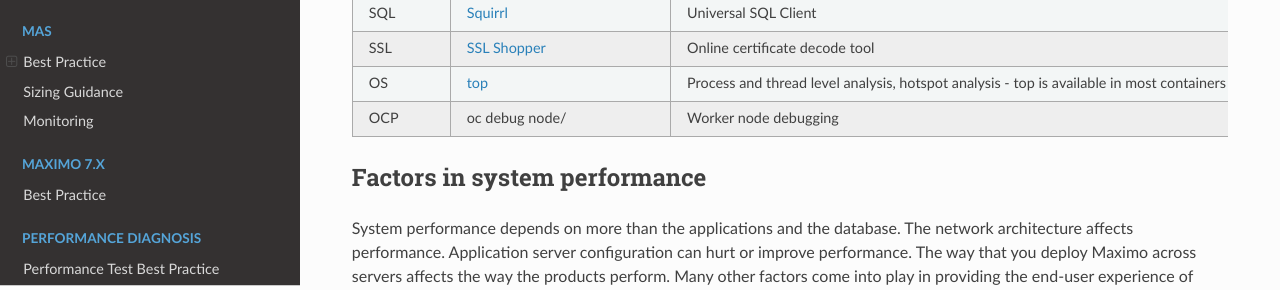
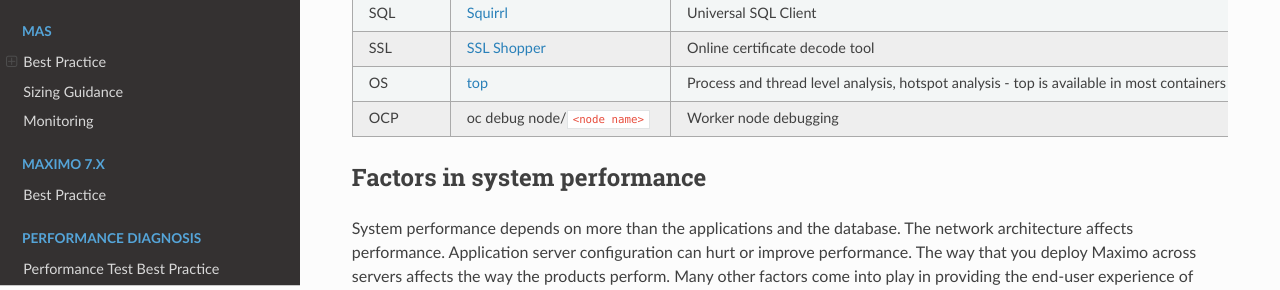
Before and after one commit to ibm-mas/mas-performance, an MkDocs documentation site: the page built from docs/pd/checklist.md, in a window 1280 px wide and 900 px high, scrolled down 589 px. Shown: the part 147-437 px from the top of the window. Built offline with MkDocs 1.6.1, drawn with Linux system fonts in a browser that asks for light colours; nearby versions of some CDN libraries.

Commit message:
Update checklist.md

```diff
--- a/docs/pd/checklist.md
+++ b/docs/pd/checklist.md
@@ -20,7 +20,7 @@
 |SQL | [Squirrl](http://squirrel-sql.sourceforge.net) | Universal SQL Client |
 |SSL | [SSL Shopper](https://www.sslshopper.com)| Online certificate decode tool |
 |OS  | [top](https://www.redhat.com/sysadmin/interpret-top-output) | Process and thread level analysis, hotspot analysis - top is available in most containers and on OCP worker nodes|
-|OCP | oc debug node/<node name> | Worker node debugging |
+|OCP | oc debug node/`<node name>` | Worker node debugging |
 
 ## Factors in system performance
 
```
